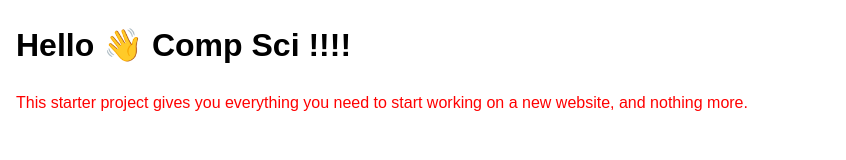
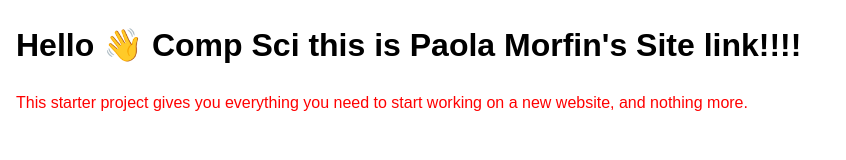
Before and after one commit to ipaolao/584_HW1, a plain HTML site: page index.html in a window 1280 px wide. Shown: the whole page, without its empty margins (0-846 px from the left). Drawn offline with Linux system fonts and the light colour scheme.

Commit message:
Update index.html

```diff
--- a/index.html
+++ b/index.html
@@ -19,7 +19,8 @@
   <body>
     <!-- this is the start of content -->
     <h1>
-      Hello 👋 Comp Sci !!!!
+      Hello 👋 Comp Sci this is Paola Morfin's Site link!!!!
+
     </h1>
     <p>
       This starter project gives you everything you need to start working on a new
```
